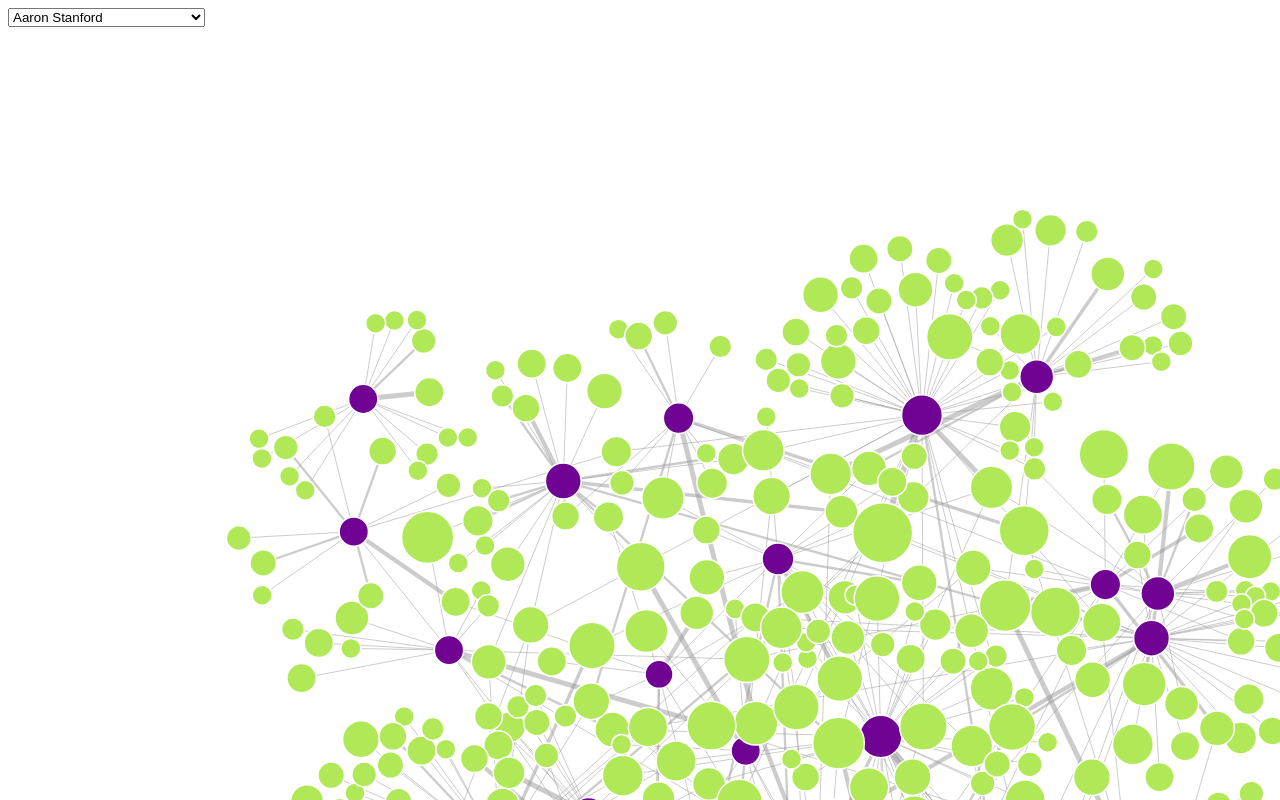
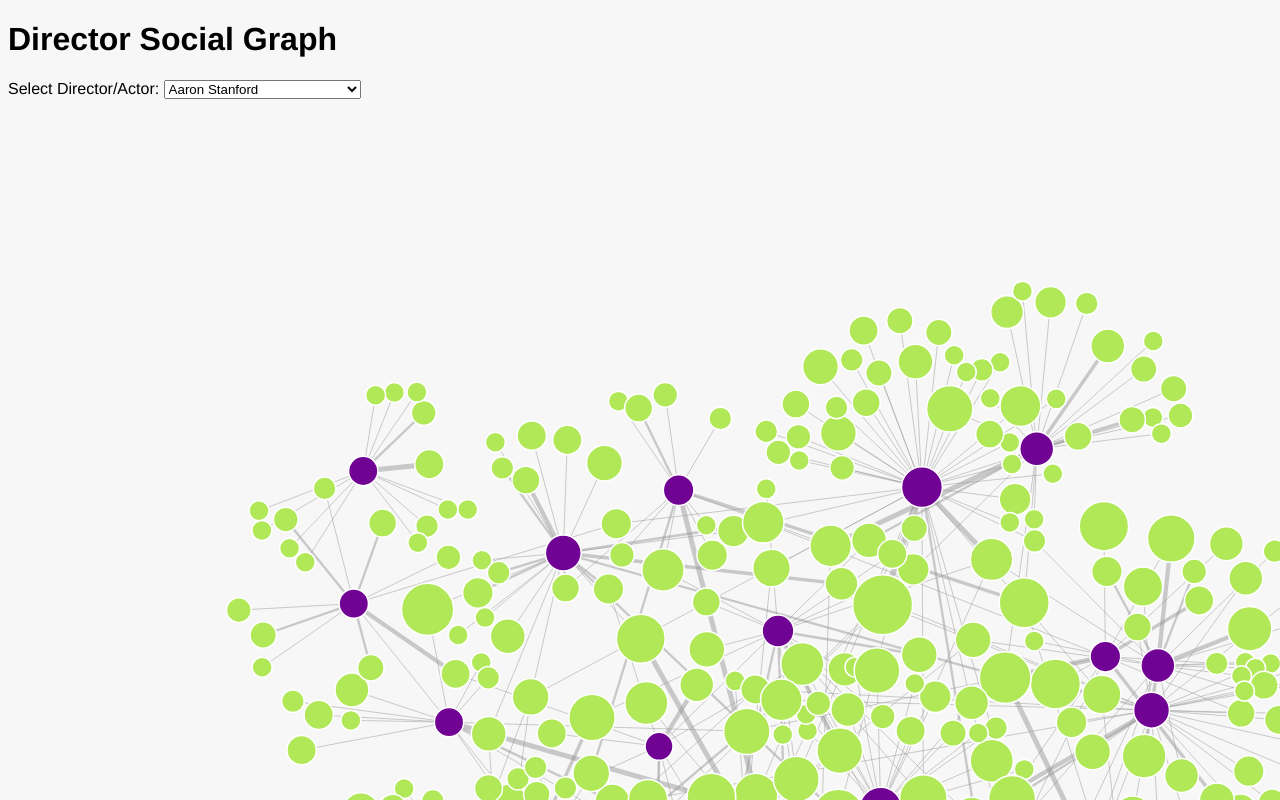
Before and after one commit to deep-rj/Movie-Mania, a plain HTML site: page index.html in a window 1280 px wide. Shown: the top 800 px of the page. Drawn offline with nearby package versions, Linux system fonts and the light colour scheme; animation ran at ten frames a second.

Commit message:
Added header and backgronud color

```diff
--- a/index.html
+++ b/index.html
@@ -1,6 +1,15 @@
 <!DOCTYPE html>
 <meta charset="utf-8">
 <style>
+
+    body {
+        background: #f7f7f7;
+    }
+
+    .text-title {
+        font-family: Helvetica;
+        margin: 0 auto;
+    }
 
     .links line {
         stroke: #999;
@@ -44,7 +53,12 @@
 
 </style>
 
-<div></div>
+<body>
+    <div id="header" class="text-title">
+    <h1>Director Social Graph</h1>
+    </div>
+
+    <div id="dropdown" class="text-title">Select Director/Actor: </div>
     <script src="https://d3js.org/d3.v4.min.js"></script>
     <script>
 
@@ -69,7 +83,7 @@ var charge_strength = d3.scaleSqrt()
     var dispatch = d3.dispatch("load", "statechange");
 
     // The dropdown menu element
-var dropdown = d3.select("div");
+    var dropdown = d3.select("#dropdown");
 
     // Define the div for the tooltip
     var tooltip = d3.select("body").append("div")
@@ -269,3 +283,4 @@ dispatch.on("load.graph", function(graph) {
     });
 
     </script>
+</body>
```
Lines whose indentation alone changed are shown as unchanged.
